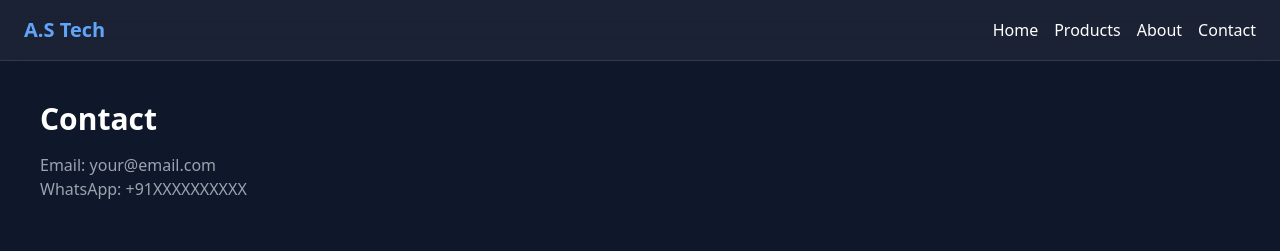
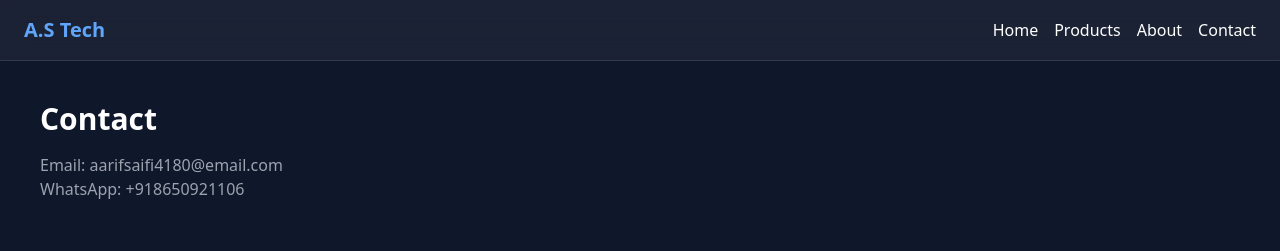
Before and after one commit to kinh17631-star/A.S-Tech-Foundation, a Next.js app: page /contact in a window 1280 px wide. Shown: the top 251 px of the page. Built offline with nearby package versions, Linux system fonts and the light colour scheme.

Commit message:
Update page.js

```diff
--- a/app/contact/page.js
+++ b/app/contact/page.js
@@ -2,8 +2,8 @@ export default function Contact() {
   return (
     <main className="p-10">
       <h1 className="text-3xl font-bold">Contact</h1>
-      <p className="mt-4 text-gray-400">Email: your@email.com</p>
-      <p className="text-gray-400">WhatsApp: +91XXXXXXXXXX</p>
+      <p className="mt-4 text-gray-400">Email: aarifsaifi4180@email.com</p>
+      <p className="text-gray-400">WhatsApp: +918650921106</p>
     </main>
   );
 }
```
